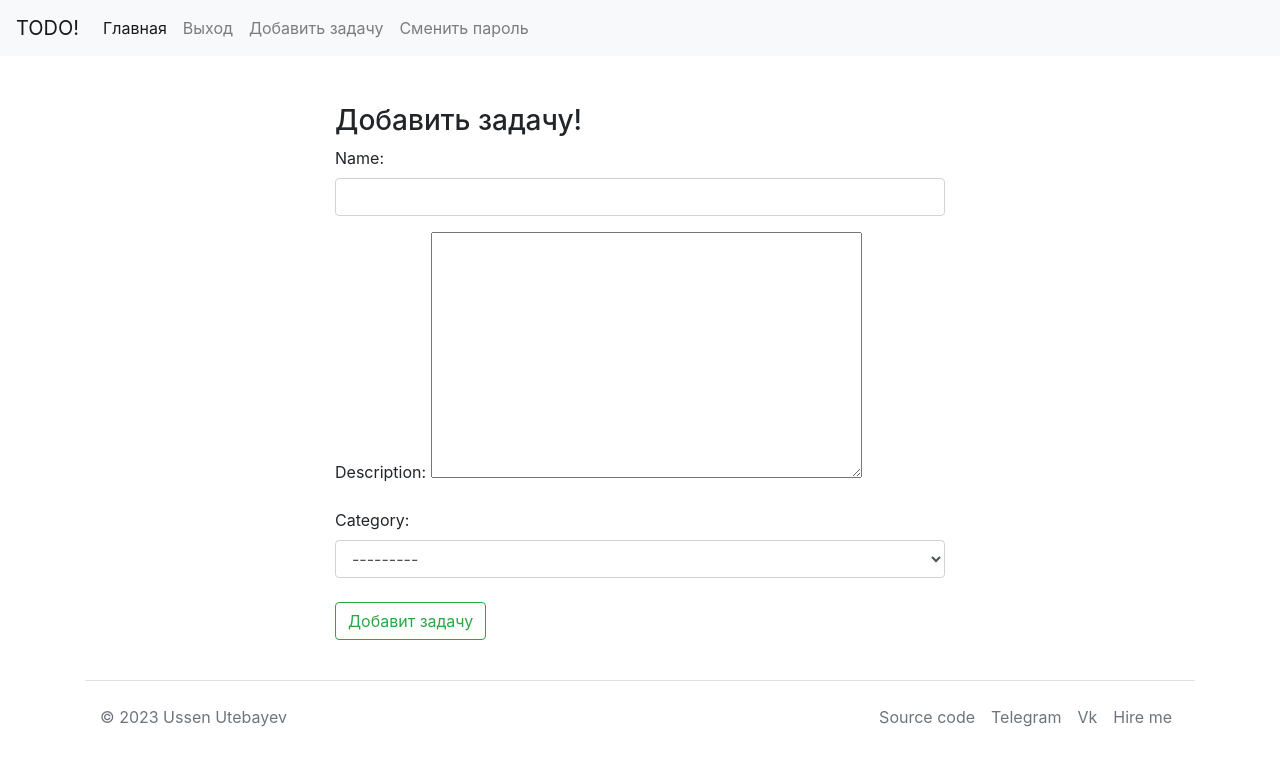
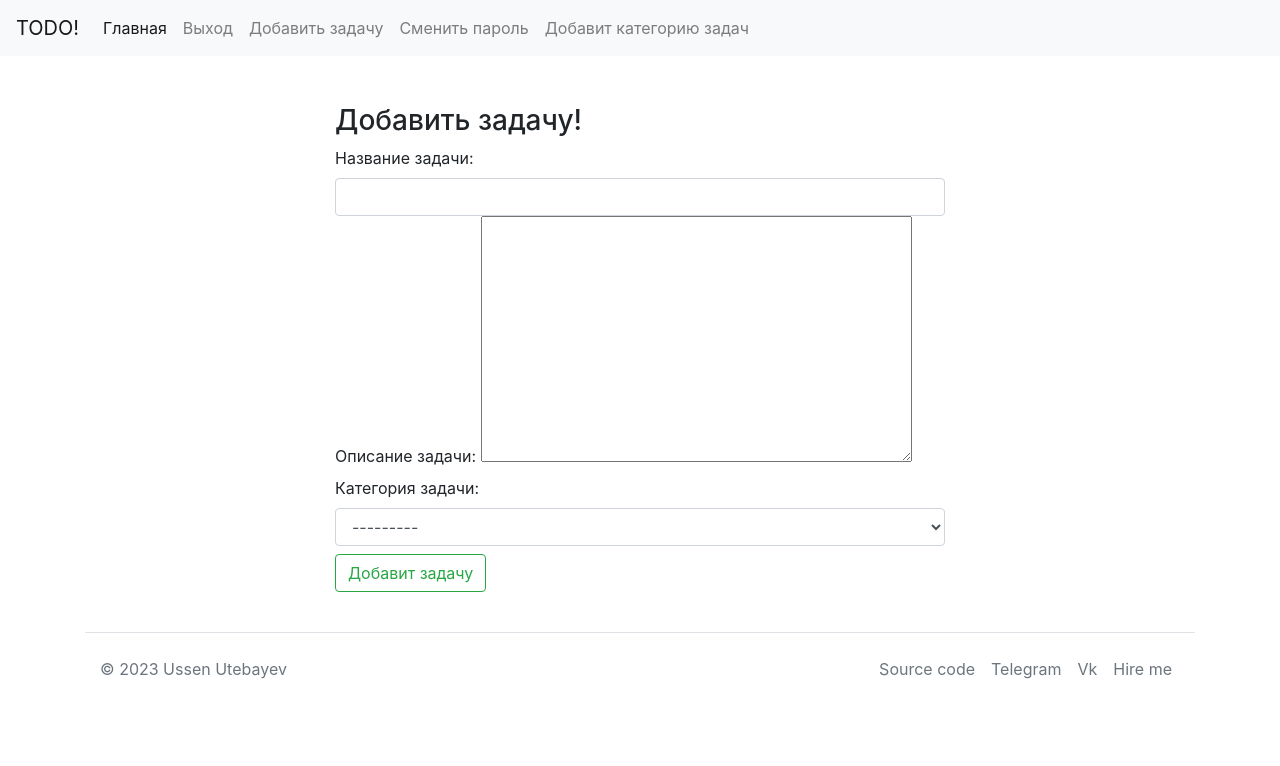
Before and after one commit to UsenUtebayev/to-do-django, a Django app: page /add-task/ in a window 1280 px wide. Shown: the top 766 px of the page. Run offline with Django 4.2, Linux system fonts and the light colour scheme; the visitor is signed in with stand-in values (Sample User, id 1); data that the repository does not hold is empty; some libraries are stand-ins or nearby versions.

Commit message:
-feat: now we can add task category

```diff
--- a/src/forms.py
+++ b/src/forms.py
@@ -3,10 +3,10 @@ from django.contrib.auth import password_validation
 from django.contrib.auth.forms import UserCreationForm, AuthenticationForm, PasswordChangeForm
 from django.contrib.auth.models import User
 from django import forms
-from django.forms import ModelForm, TextInput, Select
+from django.forms import ModelForm, TextInput, Select, NumberInput
 from django.forms.utils import ErrorList
 
-from src.models import Task
+from src.models import Task, Category
 
 
 class CustomErrorList(ErrorList):
@@ -86,8 +86,27 @@ class TaskCreationForm(ModelForm):
     class Meta:
         model = Task
         fields = ['name', 'description', 'category']
+        labels = {
+            "name": "Название задачи",
+            "description": 'Описание задачи',
+            "category": 'Категория задачи'
+        }
         widgets = {
             'name': TextInput(attrs={"class": "form-control"}),
             'description': CKEditorWidget(),
             'category': Select(attrs={"class": "form-control"})
         }
+
+
+class CategoryCreationForm(ModelForm):
+    class Meta:
+        model = Category
+        fields = "__all__"
+        labels = {
+            "name": "Название категорий",
+            "importance": 'Рейтинг важности'
+        }
+        widgets = {
+            'name': TextInput(attrs={"class": "form-control"}),
+            'importance': NumberInput(attrs={"class": "form-control", "max": 10, "min": 0})
+        }
--- a/src/urls.py
+++ b/src/urls.py
@@ -1,7 +1,7 @@
 from django.urls import path
 
 from src.views import add_task, delete_task, change_password, get_task_detail
-from src.views import index, register, login_user, logout_user, edit_task
+from src.views import index, register, login_user, logout_user, edit_task, add_task_category
 
 urlpatterns = [
     path('', index, name='index'),
@@ -9,6 +9,7 @@ urlpatterns = [
     path('login/', login_user, name='login'),
     path('logout/', logout_user, name='logout'),
     path('add-task/', add_task, name='add-task'),
+    path('add-task-category/', add_task_category, name='add-task-category'),
     path('delete-task/<pk>', delete_task, name='delete-task'),
     path('change-password', change_password, name='change-password'),
     path('<int:pk>/', get_task_detail, name='task-detail'),
--- a/src/views.py
+++ b/src/views.py
@@ -5,11 +5,10 @@ from django.core.exceptions import PermissionDenied
 from django.http import HttpResponseForbidden
 from django.shortcuts import render, redirect, get_object_or_404
 
-from src.forms import UserRegistrationForm, UserLoginForm, TaskCreationForm, ChangePasswordForm
+from src.forms import UserRegistrationForm, UserLoginForm, TaskCreationForm, ChangePasswordForm, CategoryCreationForm
 from src.models import Task, Category
 
 
-# Create your views here.
 def index(request):
     context = {"title": "Главная!"}
     if request.user.is_authenticated:
@@ -109,3 +108,15 @@ def edit_task(request, pk):
 
     context = {'form': form, "title": "Редактировать задачу"}
     return render(request, 'edit-task.html', context)
+
+
+@login_required
+def add_task_category(request):
+    form = CategoryCreationForm(request.POST)
+    if request.method == 'POST' and form.is_valid():
+        form.save()
+        messages.success(request, "Категория добавлена успешно!")
+        return redirect('index')
+    else:
+        form = CategoryCreationForm()
+        return render(request, template_name='add-task-category.html', context={"form": form})
--- a/templates/add-task.html
+++ b/templates/add-task.html
@@ -6,7 +6,7 @@
     <h3>Добавить задачу!</h3>
     <form method="post">
         {% csrf_token %}
-        {{ form.as_p }}
+        {{ form }}
         <button class="btn btn-outline-success mt-2" type="submit">Добавит задачу</button>
     </form>
 {% endblock %}
--- a/templates/inc/_nav.html
+++ b/templates/inc/_nav.html
@@ -21,6 +21,10 @@
                 <li class="nav-item">
                     <a class="nav-link" href="{% url 'change-password' %}">Сменить пароль</a>
                 </li>
+                <li class="nav-item">
+                    <a class="nav-link" href="{% url 'add-task-category' %}">Добавит категорию задач</a>
+                </li>
+
             {% else %}
                 <li class="nav-item">
                     <a class="nav-link" href="{% url 'login' %}">Вход</a>
```
Also changed, not shown: templates/add-task-category.html (added, +10 -0 lines).
